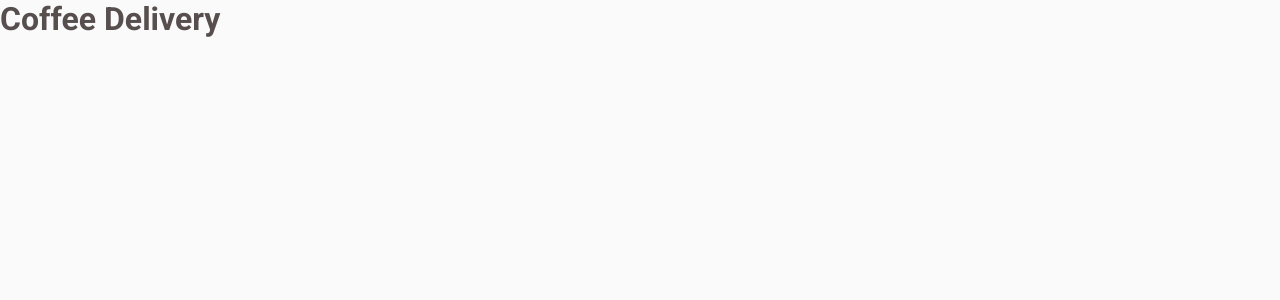
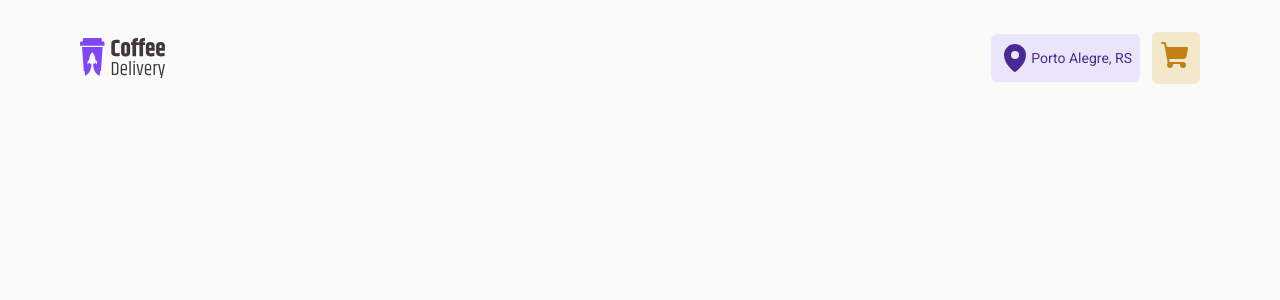
Before and after one commit to marciovz/coffee-reactjs-ignite2022, a React (Vite) app: page / in a window 1280 px wide. Shown: the top 300 px of the page. Built offline with nearby package versions, Linux system fonts and the light colour scheme.

Commit message:
Implementado estrutura e estilização do componente Header

```diff
--- a/package.json
+++ b/package.json
@@ -9,8 +9,10 @@
     "preview": "vite preview"
   },
   "dependencies": {
+    "phosphor-react": "^1.4.1",
     "react": "^18.2.0",
     "react-dom": "^18.2.0",
+    "react-router-dom": "^6.3.0",
     "styled-components": "^5.3.5"
   },
   "devDependencies": {
--- a/src/App.tsx
+++ b/src/App.tsx
@@ -1,6 +1,8 @@
 import { ThemeProvider } from 'styled-components';
+
+import { Header } from './components/Header';
+
 import { defaultTheme } from './styles/themes/default';
-
 import { GlobalStyle } from './styles/global'
 
 
@@ -8,7 +10,7 @@ function App() {
 
   return (
     <ThemeProvider theme={defaultTheme}>
-      <h1>Coffee Delivery</h1>
+      <Header />
 
       <GlobalStyle />
     </ThemeProvider>
--- /dev/null
+++ b/src/components/Header/index.tsx
@@ -0,0 +1,23 @@
+import { MapPin, ShoppingCart } from 'phosphor-react'
+import { NavLink } from 'react-router-dom'
+
+import logoCoffeeDelivery from '../../assets/logo-coffee-delivery.svg'
+import { HeaderContainer } from './styles'
+
+export function Header() {
+  return (
+    <HeaderContainer>
+      <img src={logoCoffeeDelivery} alt="" />
+
+      <nav>
+        <span>
+          <MapPin size={32} weight="fill" />
+          Porto Alegre, RS
+        </span>
+        <a href='#' title='cart'>
+          <ShoppingCart size={32} weight="fill" />
+        </a>
+      </nav>
+    </HeaderContainer>
+  )
+}
--- /dev/null
+++ b/src/components/Header/styles.ts
@@ -0,0 +1,34 @@
+import styled  from 'styled-components'
+
+export const HeaderContainer = styled.header`
+  max-width: 70rem;
+  margin: 0 auto;
+  padding: 2rem 0;
+  display: flex;
+  justify-content: space-between;
+
+  nav {
+    display: flex;
+    gap: 0.75rem;
+    align-items: center;
+
+    span {
+      display: flex;
+      padding: 0.5rem;
+      font-size: 0.875rem;
+      line-height: 1.3rem;
+      align-items: center;
+      color: ${props => props.theme['purple-dark']};
+      background: ${props => props.theme['purple-light']};
+      border-radius: 6px;
+      transition: background 2s;
+    }
+
+    a {
+      padding: 0.5rem;
+      color: ${props => props.theme['yellow-dark']};
+      background: ${props => props.theme['yellow-light']};
+      border-radius: 6px;
+    }
+  }
+`
```
Also changed, not shown: src/assets/logo-coffee-delivery.svg (added), 1 other file (tests, documents, lock files or other folders).
